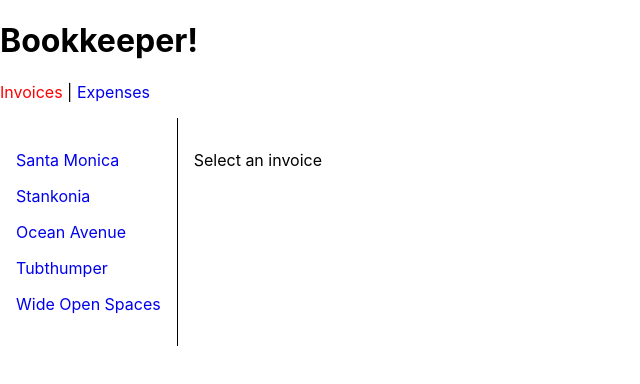
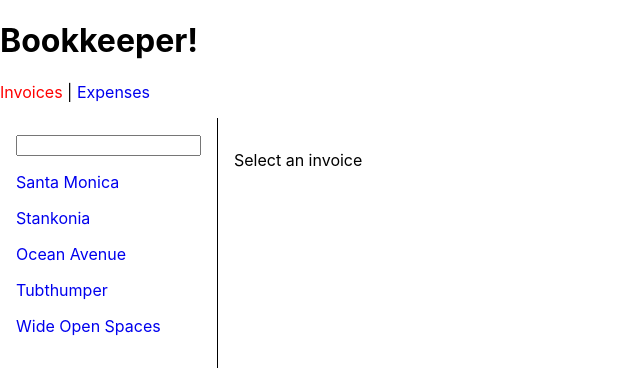
Before and after one commit to SajedurRahmanShihab/react-router-v6-documentation, a React (Create React App) app: page /invoices in a window 1280 px wide. Shown: the top 384 px of the page, without its empty margins (0-640 px from the left). Built offline with nearby package versions, Linux system fonts and the light colour scheme.

Commit message:
search params

```diff
--- a/src/App.js
+++ b/src/App.js
@@ -1,4 +1,4 @@
-import { Link, NavLink, Outlet } from "react-router-dom";
+import { NavLink, Outlet } from "react-router-dom";
 
 export default function App() {
   return (
--- a/src/routes/invoices.jsx
+++ b/src/routes/invoices.jsx
@@ -1,8 +1,14 @@
-import { Link, NavLink, Outlet } from "react-router-dom";
+import {
+    NavLink,
+    Outlet,
+    useSearchParams,
+} from "react-router-dom";
 import { getInvoices } from "../data";
 
 export default function Invoices() {
     let invoices = getInvoices();
+    let [searchParams, setSearchParams] = useSearchParams();
+
     return (
         <div style={{ display: "flex" }}>
             <nav
@@ -11,16 +17,32 @@ export default function Invoices() {
                     padding: "1rem",
                 }}
             >
-                {invoices.map((invoice) => (
-                    <NavLink
-                        style={({ isActive }) => {
-                            return {
-                                display: 'block',
-                                margin: '1rem 0',
-                                color: isActive ? 'red' : '',
-                                textDecoration: 'none'
+                <input
+                    value={searchParams.get("filter") || ""}
+                    onChange={(event) => {
+                        let filter = event.target.value;
+                        if (filter) {
+                            setSearchParams({ filter });
+                        } else {
+                            setSearchParams({});
                         }
                     }}
+                />
+                {invoices
+                    .filter((invoice) => {
+                        let filter = searchParams.get("filter");
+                        if (!filter) return true;
+                        let name = invoice.name.toLowerCase();
+                        return name.startsWith(filter.toLowerCase());
+                    })
+                    .map((invoice) => (
+                        <NavLink
+                            style={({ isActive }) => ({
+                                textDecoration: 'none',
+                                display: "block",
+                                margin: "1rem 0",
+                                color: isActive ? "red" : "",
+                            })}
                             to={`/invoices/${invoice.number}`}
                             key={invoice.number}
                         >
@@ -29,6 +51,6 @@ export default function Invoices() {
                     ))}
             </nav>
             <Outlet />
-        </div >
+        </div>
     );
 }
```
Lines whose indentation alone changed are shown as unchanged.
